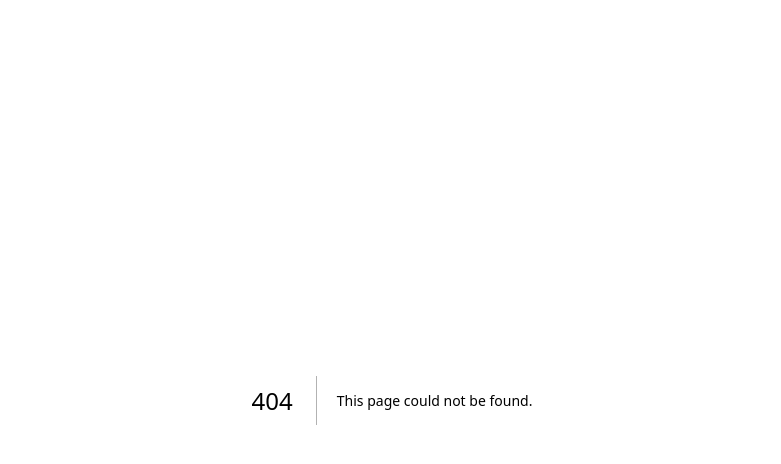
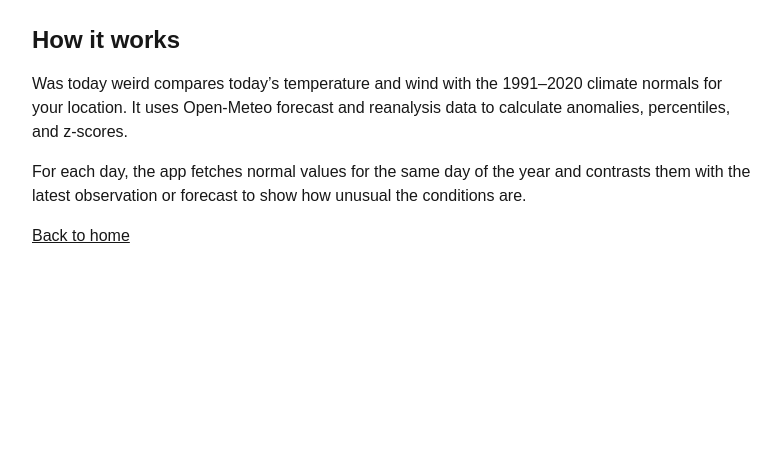
Before and after one commit to lolwierd/wastodaywierd, a Next.js app: page /about in a window 1280 px wide. Before the commit this address had no page. Shown: the top 464 px of the page, without its empty margins (248-1029 px from the left). Built offline with nearby package versions, Linux system fonts and the light colour scheme.

Commit message:
Add about page and site explainer

```diff
--- /dev/null
+++ b/src/app/about/page.tsx
@@ -0,0 +1,25 @@
+import Link from "next/link";
+
+export default function AboutPage() {
+  return (
+    <div className="max-w-3xl mx-auto p-6 space-y-4">
+      <h1 className="text-2xl font-semibold">How it works</h1>
+      <p>
+        Was today weird compares today’s temperature and wind with the
+        1991–2020 climate normals for your location. It uses Open‑Meteo
+        forecast and reanalysis data to calculate anomalies, percentiles,
+        and z‑scores.
+      </p>
+      <p>
+        For each day, the app fetches normal values for the same day of the
+        year and contrasts them with the latest observation or forecast to
+        show how unusual the conditions are.
+      </p>
+      <p>
+        <Link href="/" className="underline">
+          Back to home
+        </Link>
+      </p>
+    </div>
+  );
+}
--- a/src/app/page.tsx
+++ b/src/app/page.tsx
@@ -15,6 +15,7 @@ import {
 } from "@/lib/api";
 import { useEffect, useState, Suspense } from "react";
 import { useSearchParams } from "next/navigation";
+import Link from "next/link";
 
 function MainContent() {
   const searchParams = useSearchParams();
@@ -92,6 +93,10 @@ function MainContent() {
             <div className="w-20 h-6 bg-gray-200 dark:bg-zinc-700 rounded-full animate-pulse"></div>
           </div>
         </header>
+
+        <div className="w-full max-w-3xl text-center">
+          <div className="w-64 h-4 bg-gray-200 dark:bg-zinc-700 rounded mx-auto animate-pulse"></div>
+        </div>
 
         {/* LocationSearch skeleton */}
         <div className="flex items-center gap-2 w-full max-w-3xl">
@@ -214,6 +219,13 @@ function MainContent() {
           )}
         </div>
       </header>
+      <p className="text-sm text-gray-600 text-center">
+        Compares today’s weather with 1991–2020 normals.{' '}
+        <Link href="/about" className="underline">
+          How it works
+        </Link>
+        .
+      </p>
       <LocationSearch />
       <main className="w-full max-w-3xl flex flex-col gap-6">
         <section className="rounded-2xl border border-black/10 dark:border-white/10 p-6 grid grid-cols-1 md:grid-cols-2 gap-6">
@@ -303,6 +315,10 @@ function LoadingSkeleton() {
         </div>
       </header>
 
+      <div className="w-full max-w-3xl text-center">
+        <div className="w-64 h-4 bg-gray-200 dark:bg-zinc-700 rounded mx-auto animate-pulse"></div>
+      </div>
+
       {/* LocationSearch skeleton */}
       <div className="flex items-center gap-2 w-full max-w-3xl">
         <div className="flex-1 h-10 bg-gray-200 dark:bg-zinc-700 rounded-md animate-pulse"></div>
```
